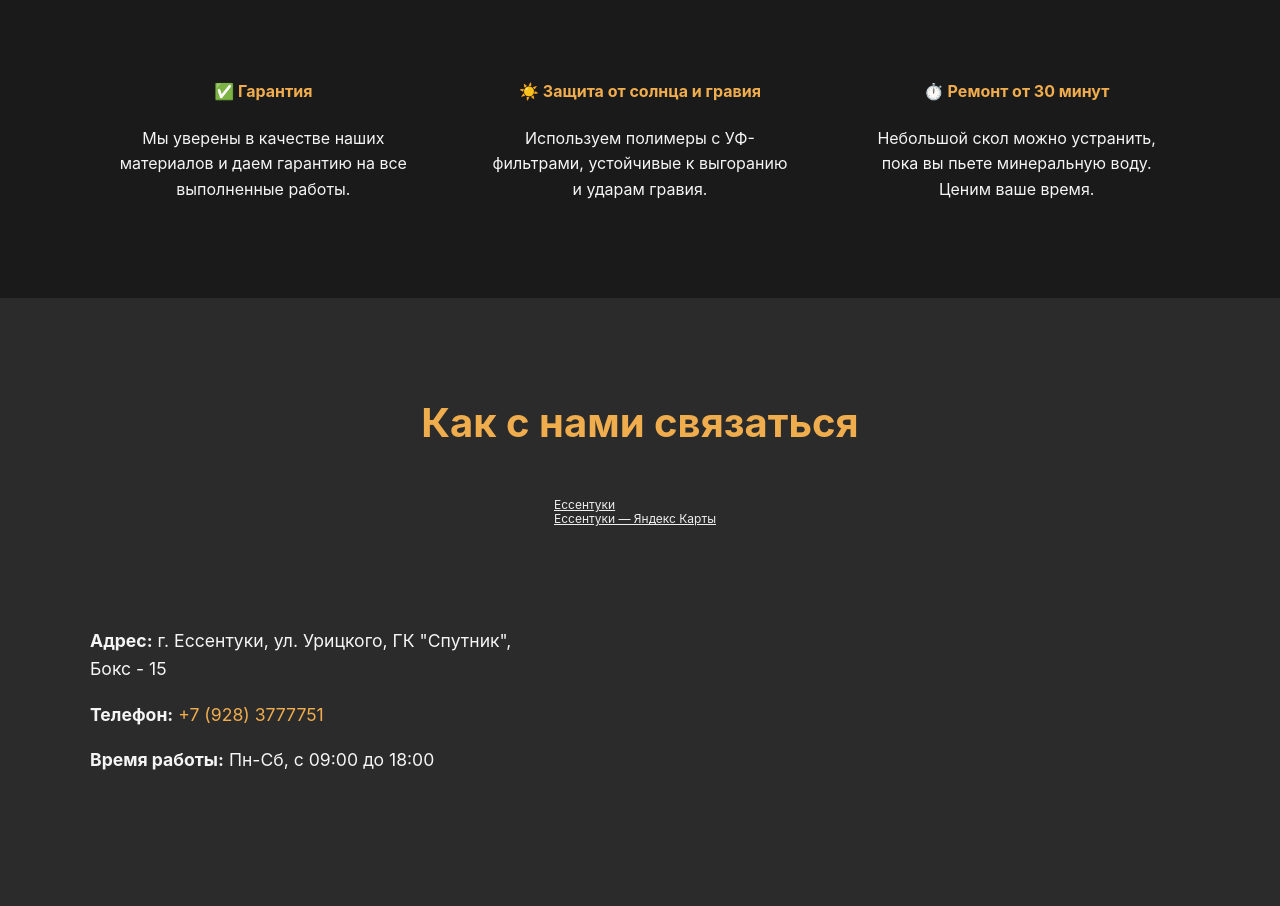
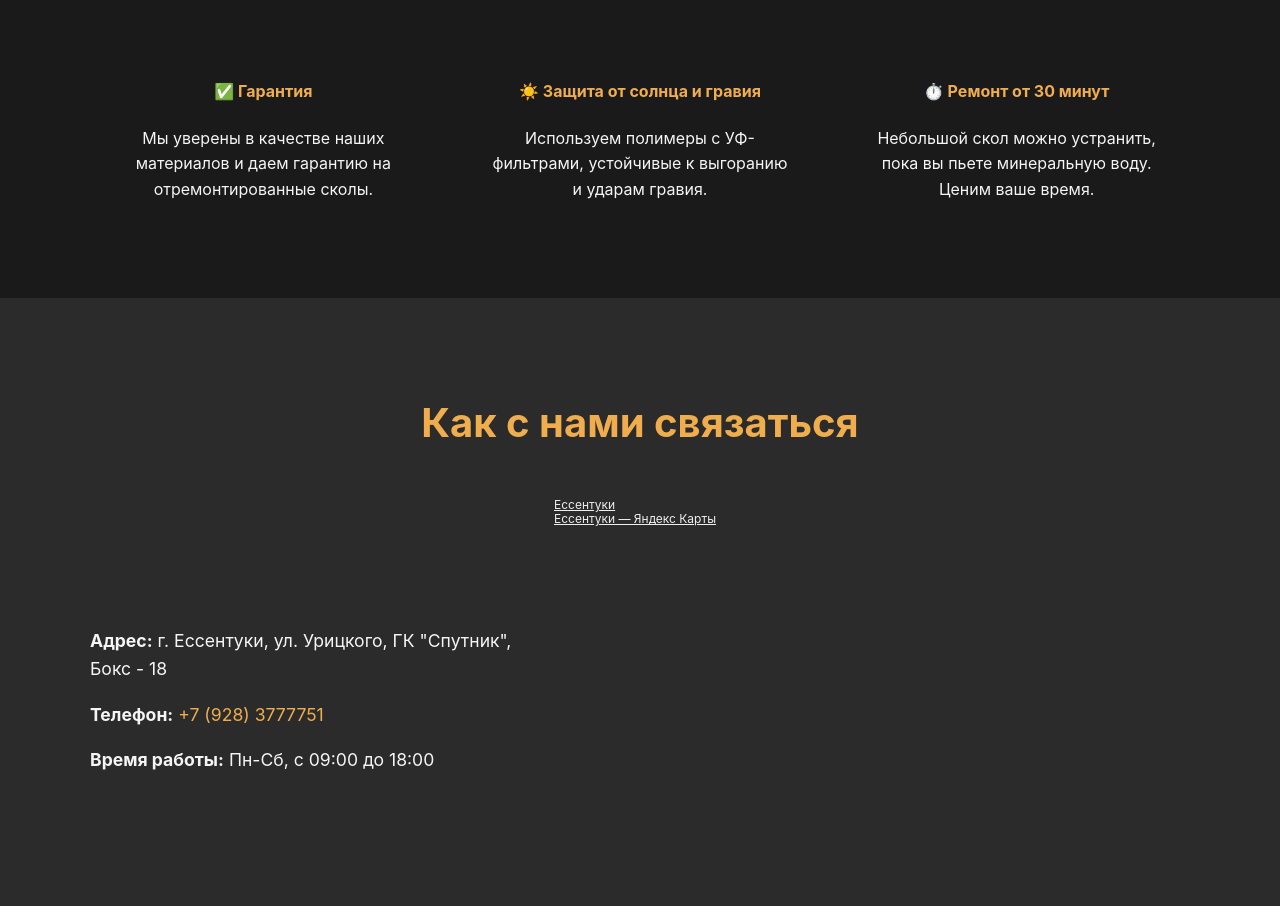
Before and after one commit to pioner14/net-skolam, a plain HTML site: page index.html in a window 1280 px wide. Shown: the part 1427-2333 px from the top of the page. Drawn offline with Linux system fonts and the light colour scheme.

Commit message:
Fix: Изменен номер бокса и строка о гарантии2

```diff
--- a/index.html
+++ b/index.html
@@ -86,8 +86,8 @@
             <div class="advantage-item">
               <h4>✅ Гарантия</h4>
               <p>
-                Мы уверены в качестве наших материалов и даем гарантию на все
-                выполненные работы.
+                Мы уверены в качестве наших материалов и даем гарантию на
+                отремонтированные сколы.
               </p>
             </div>
             <div class="advantage-item">
@@ -114,7 +114,7 @@
             <div class="contact-info">
               <p>
                 <strong>Адрес:</strong> г. Ессентуки, ул. Урицкого, ГК
-                "Спутник", Бокс - 15
+                "Спутник", Бокс - 18
               </p>
               <p>
                 <strong>Телефон:</strong>
```
